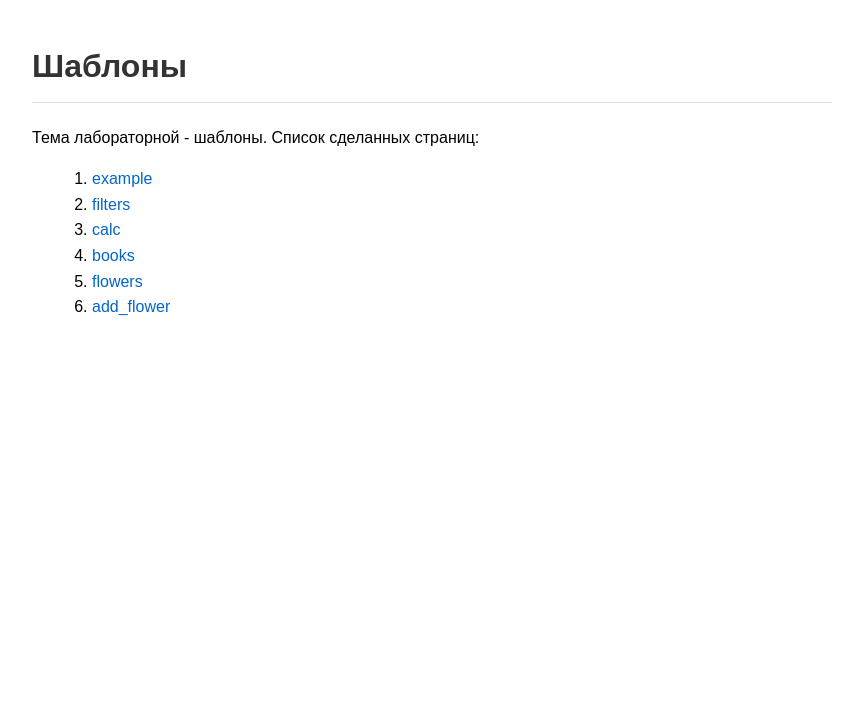
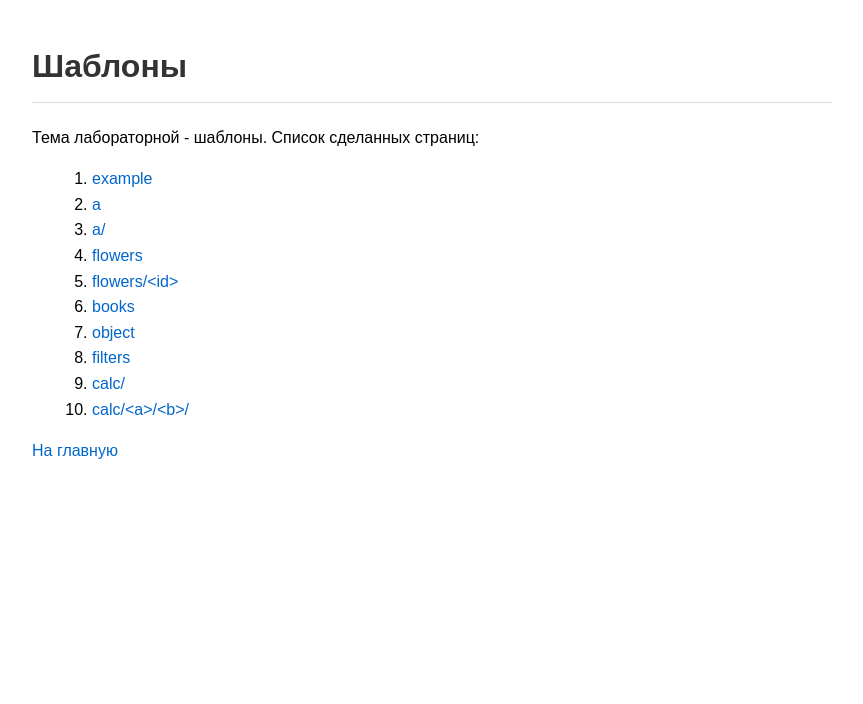
Before and after one commit to Tanya060323/web-back-labs, a Flask app: page /lab2/ in a window 1280 px wide. Shown: the part 48-752 px from the top of the page, without its empty margins (208-1071 px from the left). Run offline with Flask 3, Linux system fonts and the light colour scheme.

Commit message:
Добавление ссылок

```diff
--- a/app.py
+++ b/app.py
@@ -96,6 +96,7 @@ def index():
         <div>
             <ul>
                 <li><a href="/lab1">Первая лабораторная</a></li>
+                <li><a href="/lab2/">Вторая лабораторная</a></li>
             </ul>
         </div>
 
--- a/templates/base.html
+++ b/templates/base.html
@@ -13,6 +13,12 @@
 
     <main>
        {% block main %}{% endblock %}
+
+       <div>
+            <a href="{{ url_for('index') }}" class="button-link">
+                На главную
+            </a>
+        </div>
     </main>
 
     <footer>
--- a/templates/lab2.html
+++ b/templates/lab2.html
@@ -8,11 +8,35 @@
     <h1>Шаблоны</h1>
     <div>Тема лабораторной - шаблоны. Список сделанных страниц:</div>
     <ol>
-        <li><a href="/lab2/example">example</a></li>
-        <li><a href="/lab2/filters">filters</a></li>
-        <li><a href="/lab2/calc/5/3">calc</a></li>
-        <li><a href="/lab2/books">books</a></li>
-        <li><a href="/lab2/flowers/1">flowers</a></li>
-        <li><a href="/lab2/add_flower/орхидея">add_flower</a></li>
+        <li>
+            <a href="/lab2/example">example</a>
+        </li>
+        <li>
+            <a href="{{ url_for('a') }}">a</a>
+        </li>
+        <li>
+            <a href="{{ url_for('a2') }}">a/</a>
+        </li>
+        <li>
+            <a href="{{ url_for('flowers_all') }}">flowers</a>
+        </li>
+        <li>
+            <a href="{{ url_for('flowers', flower_id=0) }}">flowers/&lt;id&gt;</a>
+        </li>
+        <li>
+            <a href="{{ url_for('show_books') }}">books</a>
+        </li>
+        <li>
+            <a href="{{ url_for('object') }}">object</a>
+        </li>
+        <li>
+            <a href="{{ url_for('filters') }}">filters</a>
+        </li>
+        <li>
+            <a href="{{ url_for('calc_default') }}">calc/</a>
+        </li>
+        <li>
+            <a href="{{ url_for('calc_ab', a=3, b=2) }}">calc/&lt;a&gt;/&lt;b&gt;/</a>
+        </li>
     </ol>
 {% endblock %}
```
